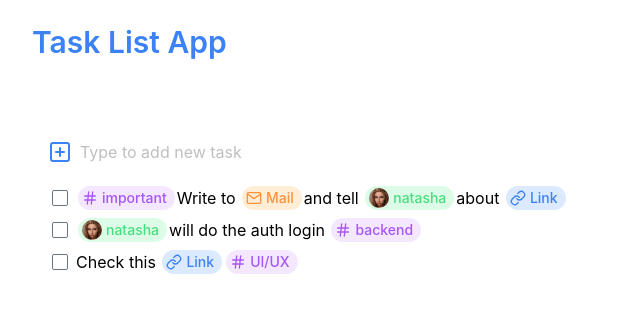
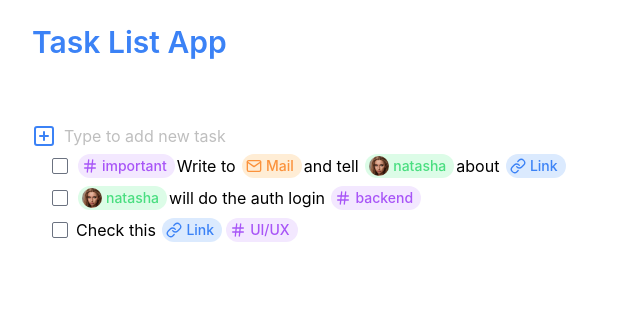
Before and after one commit to hanselbormey/task-list-app, a Next.js app: page / in a window 1280 px wide. Shown: the top 312 px of the page, without its empty margins (0-640 px from the left). Built offline with nearby package versions, Linux system fonts and the light colour scheme.

Commit message:
Set onCancel as not required

```diff
--- a/components/Disclosure.tsx
+++ b/components/Disclosure.tsx
@@ -33,13 +33,13 @@ export default function Disclosure({
   disabledActionButtons: boolean;
   formAction: string;
   onSubmit(e: string): void;
-  onCancel(): void;
+  onCancel?(): void;
 }) {
   const [open, setOpen] = useState<boolean>(false);
 
   const handleCancel = () => {
     setOpen(false);
-    onCancel();
+    onCancel ? onCancel() : null;
   };
 
   return (
@@ -50,7 +50,10 @@ export default function Disclosure({
         <div
           id="button"
           role="open-disclosure"
-          className="p-4 flex align-top justify-between"
+          className={cn(
+            'flex align-top justify-between',
+            `${open ? 'p-4' : ''}`
+          )}
           onClick={() => setOpen(!open)}
         >
           {children}
```
